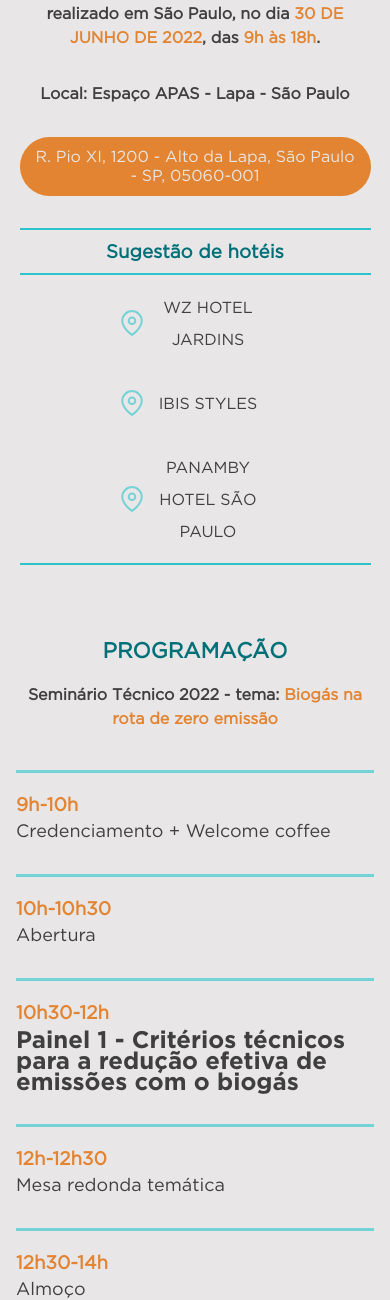
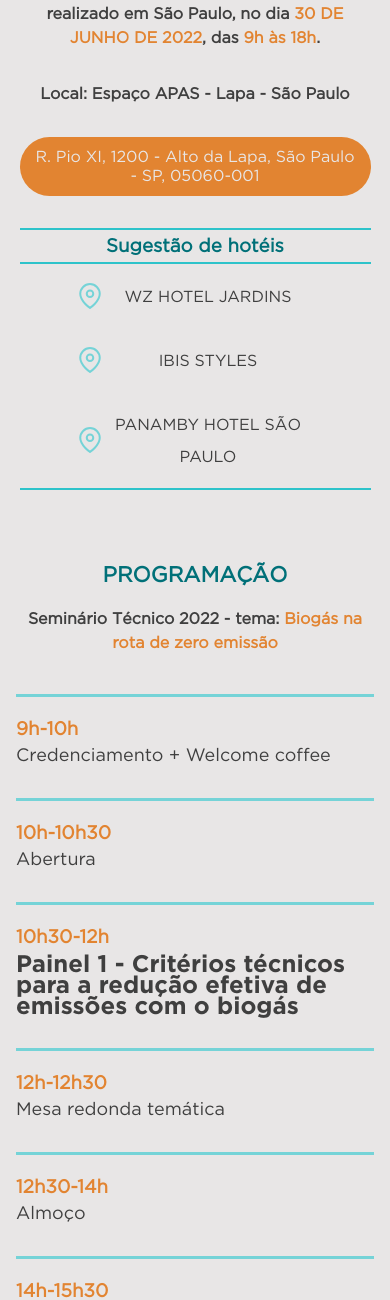
Before and after one commit to joilsonlira/landing_page, a PHP site: page / in a window 390 px wide. Shown: the part 2118-3418 px from the top of the page. Run offline with PHP 8.4, Linux system fonts and the light colour scheme.

Commit message:
UPDATE: reparo da versão responsiva da area de sugestão de hotéis

```diff
--- a/index.html
+++ b/index.html
@@ -8,14 +8,14 @@
     <meta name="viewport" content="width=device-width, initial-scale=1.0">
 
     <!--CSS-->
-    <link rel="stylesheet" href="/styles/fonts.css">
-    <link rel="stylesheet" href="/styles/index.css">
-    <link rel="stylesheet" href="/styles/index_media.css">
+    <link rel="stylesheet" href="./styles/fonts.css">
+    <link rel="stylesheet" href="./styles/index.css">
+    <link rel="stylesheet" href="./styles/index_media.css">
 
-    <script src="/scripts/js/index.js"></script>
+    <script src="./scripts/js/index.js"></script>
 
     <!--FAVICON-->
-    <link rel="icon" type="image/x-icon" href="/components/images/facvicon.png">
+    <link rel="icon" type="image/x-icon" href="./components/images/facvicon.png">
     <title>Seminário técnico da Abiogas 2022 </title>
 
 </head>
--- a/styles/index.css
+++ b/styles/index.css
@@ -84,7 +84,6 @@ main{
         }
         .logo img{
                 width: 15vw;
-                /* height: 100%; */
             }
         #main_nav{
             position: fixed;
@@ -505,9 +504,9 @@ main{
                         width: 80%;
                         font-size: 20px;
                         font-weight: bold;
-                        -webkit-transition: .5s ease-in-out;
-                        -moz-transition: .5s ease-in-out;
-                        transition: .5s ease-in-out;
+                        -webkit-transition: 0.7s ease;
+                        -moz-transition: 0.7s ease;
+                        transition: 0.7s ease;
                         color: var(--color-light);
                         background-color: var(--color-main);
                     }
--- a/styles/index_media.css
+++ b/styles/index_media.css
@@ -107,6 +107,12 @@
     #schedule{
         width: 100%;
     }
+    .hotel_container{
+        height: auto;
+    }
+    .hotel{
+        width: 100%;
+    }
     .text{
         width: 90%;
     }
```
Also changed, not shown: other parts of index.html (+16 -29 lines).
